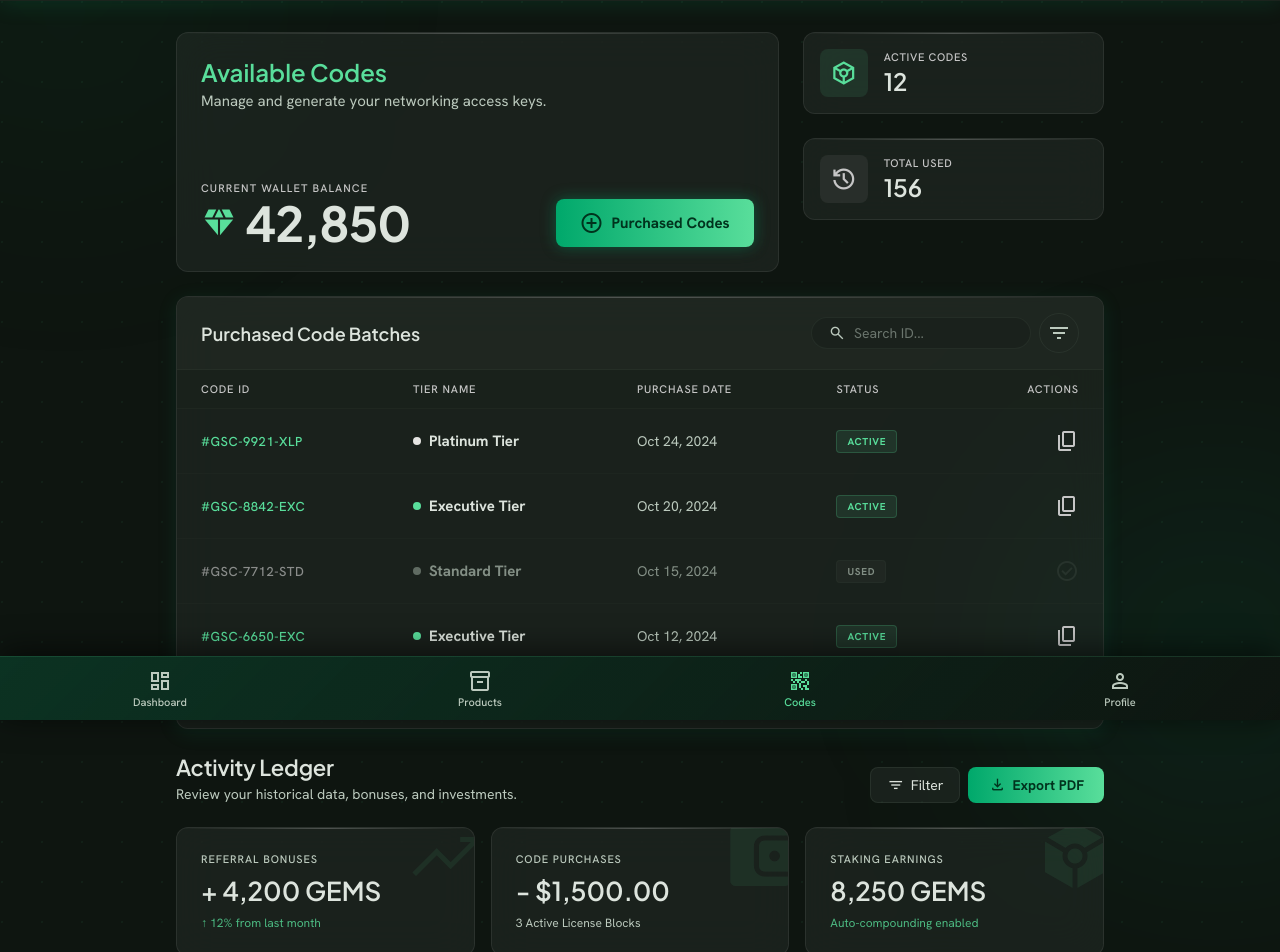
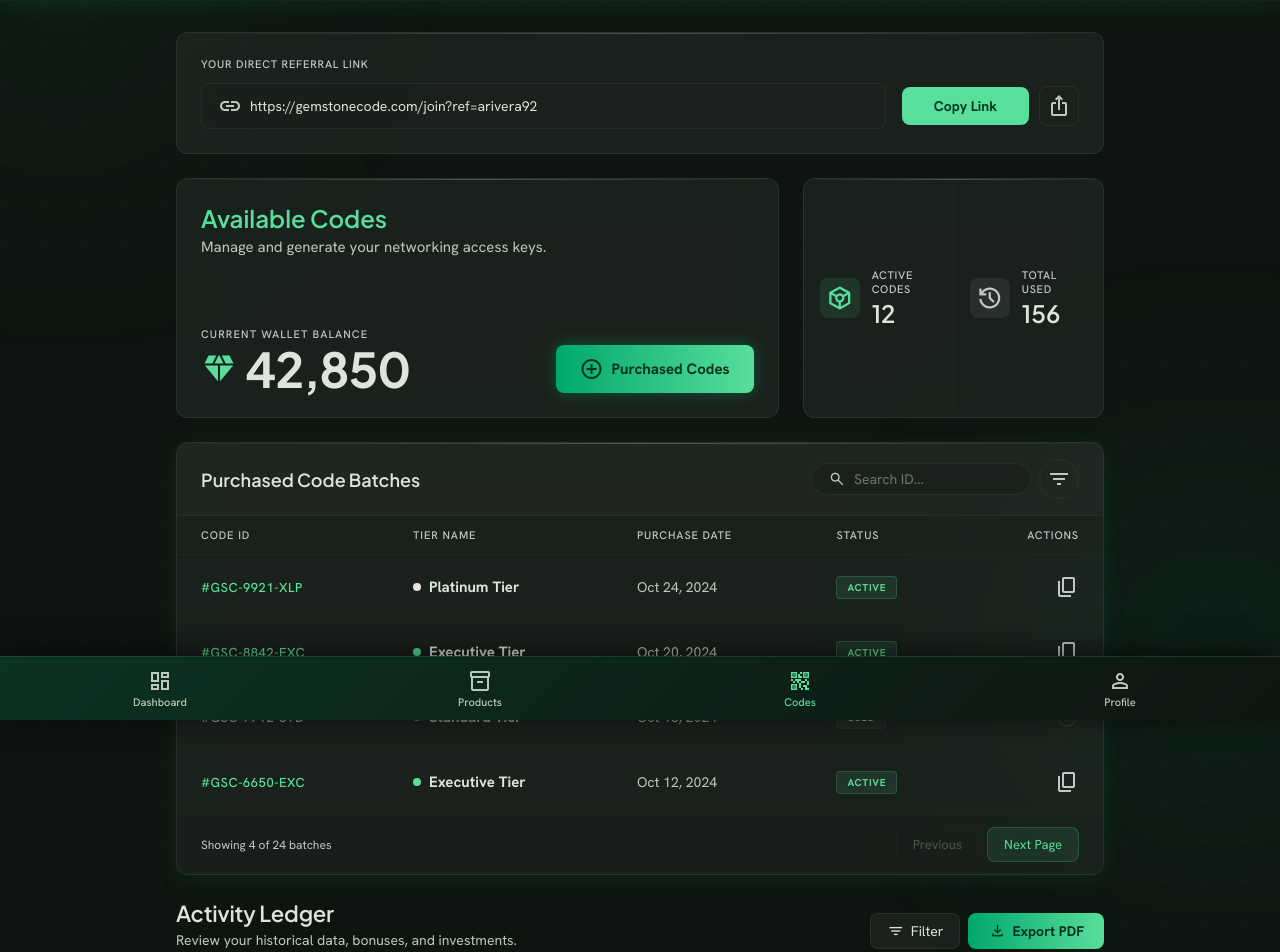
Before and after one commit to lutz1/gemstonerewardsystemplatform, a React (Vite) app: page /purchase-codes in a window 1280 px wide. Shown: the part 80-1032 px from the top of the page. Built offline with nearby package versions, Linux system fonts and the light colour scheme.

Commit message:
added referral sharing

```diff
--- a/src/pages/PurchaseCodes/PurchaseCodesPage.css
+++ b/src/pages/PurchaseCodes/PurchaseCodesPage.css
@@ -65,6 +65,106 @@
 .pc-glass-panel:hover {
   background: rgba(47, 54, 49, 0.55);
   box-shadow: 0 0 24px rgba(0, 168, 107, 0.18), 0 4px 30px rgba(0, 0, 0, 0.15);
+}
+
+/* ─── Direct referral link ────────────────────────────────────── */
+
+.pc-referral-box {
+  padding: 24px;
+}
+
+.pc-referral-label {
+  display: block;
+  font-family: 'Hanken Grotesk', sans-serif;
+  font-size: 11px;
+  font-weight: 500;
+  letter-spacing: 0.07em;
+  text-transform: uppercase;
+  color: var(--secondary);
+  margin-bottom: 12px;
+}
+
+.pc-referral-row {
+  display: flex;
+  flex-direction: column;
+  gap: 16px;
+}
+
+@media (min-width: 768px) {
+  .pc-referral-row { flex-direction: row; }
+}
+
+.pc-referral-input-wrap {
+  flex: 1;
+  display: flex;
+  align-items: center;
+  gap: 8px;
+  background: rgba(26, 33, 28, 0.5);
+  padding: 10px 16px;
+  border-radius: 8px;
+  border: 1px solid rgba(61, 74, 65, 0.3);
+  min-width: 0;
+}
+
+.pc-referral-input-wrap .material-symbols-outlined {
+  color: var(--on-surface-variant);
+  flex-shrink: 0;
+}
+
+.pc-referral-input {
+  background: transparent;
+  border: none;
+  outline: none;
+  font-family: 'Hanken Grotesk', sans-serif;
+  font-size: 14px;
+  color: var(--on-surface);
+  width: 100%;
+  min-width: 0;
+}
+
+.pc-referral-actions {
+  display: flex;
+  align-items: center;
+  gap: 10px;
+  flex-shrink: 0;
+}
+
+.pc-referral-copy-btn {
+  flex: 1;
+  background: var(--primary);
+  color: var(--on-primary);
+  border: none;
+  padding: 10px 32px;
+  border-radius: 8px;
+  font-family: 'Hanken Grotesk', sans-serif;
+  font-size: 14px;
+  font-weight: 700;
+  cursor: pointer;
+  white-space: nowrap;
+  transition: opacity 0.15s, transform 0.1s;
+}
+
+.pc-referral-copy-btn:hover  { opacity: 0.9; }
+.pc-referral-copy-btn:active { transform: scale(0.95); }
+
+.pc-referral-share-btn {
+  width: 40px;
+  height: 40px;
+  display: flex;
+  align-items: center;
+  justify-content: center;
+  border-radius: 8px;
+  border: 1px solid rgba(61, 74, 65, 0.35);
+  background: none;
+  color: var(--on-surface-variant);
+  cursor: pointer;
+  transition: background 0.15s, color 0.15s;
+  flex-shrink: 0;
+}
+
+.pc-referral-share-btn:hover {
+  background: rgba(47, 54, 49, 0.5);
+  color: var(--primary);
 }
 
 /* ─── Main ────────────────────────────────────────────────────── */
@@ -184,28 +284,41 @@
 .pc-generate-btn:hover  { opacity: 0.92; }
 .pc-generate-btn:active { transform: scale(0.95); }
 
-/* Quick stats column */
-.pc-quick-stats {
+/* Quick stats panel (merged, side-by-side) */
+.pc-stat-mini-panel {
   display: flex;
-  flex-direction: column;
-  gap: 24px;
+  flex-direction: row;
+  padding: 4px 0;
 }
 
-.pc-stat-mini {
-  padding: 16px;
+.pc-stat-mini-row {
+  flex: 1;
+  min-width: 0;
   display: flex;
   align-items: center;
-  gap: 16px;
+  gap: 12px;
+  padding: 16px 16px;
+}
+
+.pc-stat-mini-row + .pc-stat-mini-row {
+  border-left: 1px solid rgba(61, 74, 65, 0.15);
 }
 
 .pc-stat-mini-icon {
-  width: 48px;
-  height: 48px;
+  width: 40px;
+  height: 40px;
   border-radius: 8px;
   display: flex;
   align-items: center;
   justify-content: center;
   flex-shrink: 0;
+}
+
+@media (max-width: 380px) {
+  .pc-stat-mini-row { padding: 14px 10px; gap: 8px; }
+  .pc-stat-mini-icon { width: 34px; height: 34px; }
+  .pc-stat-mini-icon .material-symbols-outlined { font-size: 20px; }
+  .pc-stat-mini-value { font-size: 20px; }
 }
 
 .pc-stat-mini-icon.primary {
@@ -610,42 +723,37 @@
   font-size: 18px;
 }
 
-/* Stats grid */
+/* Stats panel (merged, side-by-side at every width) */
 
-.pcl-stats-grid {
-  display: grid;
-  grid-template-columns: 1fr;
-  gap: 16px;
+.pcl-stats-panel {
+  display: flex;
+  flex-direction: row;
 }
 
-@media (min-width: 640px) {
-  .pcl-stats-grid { grid-template-columns: repeat(3, 1fr); }
+.pcl-stat-col {
+  flex: 1;
+  min-width: 0;
+  display: flex;
+  flex-direction: column;
+  gap: 4px;
+  padding: 14px 12px;
 }
 
-.pcl-stat-card {
-  padding: 24px;
-  display: flex;
-  flex-direction: column;
-  gap: 8px;
-  position: relative;
-  overflow: hidden;
+.pcl-stat-col + .pcl-stat-col {
+  border-left: 1px solid rgba(61, 74, 65, 0.15);
 }
 
-.pcl-stat-bg-icon {
-  position: absolute;
-  right: -12px;
-  top: -12px;
-  font-size: 80px;
-  opacity: 0.08;
+.pcl-stat-icon {
+  font-size: 20px;
   color: var(--primary);
-  pointer-events: none;
+  flex-shrink: 0;
 }
 
 .pcl-stat-label {
   font-family: 'Hanken Grotesk', sans-serif;
-  font-size: 11px;
+  font-size: 10px;
   font-weight: 500;
-  letter-spacing: 0.08em;
+  letter-spacing: 0.05em;
   text-transform: uppercase;
   color: var(--on-surface-variant);
   position: relative;
@@ -654,7 +762,7 @@
 
 .pcl-stat-value {
   font-family: 'Plus Jakarta Sans', sans-serif;
-  font-size: 26px;
+  font-size: 17px;
   font-weight: 600;
   color: var(--on-surface);
   position: relative;
@@ -663,9 +771,17 @@
 
 .pcl-stat-caption {
   font-family: 'Hanken Grotesk', sans-serif;
-  font-size: 12px;
+  font-size: 10px;
   position: relative;
   z-index: 1;
+}
+
+@media (min-width: 640px) {
+  .pcl-stat-col { padding: 20px 22px; gap: 6px; }
+  .pcl-stat-icon { font-size: 26px; }
+  .pcl-stat-label { font-size: 11px; letter-spacing: 0.08em; }
+  .pcl-stat-value { font-size: 22px; }
+  .pcl-stat-caption { font-size: 12px; }
 }
 
 .pcl-stat-caption-primary { color: rgba(89, 222, 155, 0.8); }
--- a/src/pages/PurchaseCodes/PurchaseCodesPage.jsx
+++ b/src/pages/PurchaseCodes/PurchaseCodesPage.jsx
@@ -62,15 +62,44 @@ const ledgerStats = [
   },
 ];
 
+const REFERRAL_LINK = "https://gemstonecode.com/join?ref=arivera92";
+
 export default function PurchaseCodesPage() {
   const [search, setSearch] = useState("");
   const [transactions] = useState(() => getTransactions());
+  const [copied, setCopied] = useState(false);
 
   const filtered = codes.filter(
     (c) =>
       c.id.toLowerCase().includes(search.toLowerCase()) ||
       c.tier.toLowerCase().includes(search.toLowerCase())
   );
+
+  const handleCopyReferral = async () => {
+    try {
+      await navigator.clipboard.writeText(REFERRAL_LINK);
+      setCopied(true);
+      setTimeout(() => setCopied(false), 2000);
+    } catch (err) {
+      console.error("Failed to copy referral link:", err);
+    }
+  };
+
+  const handleShareReferral = async () => {
+    if (navigator.share) {
+      try {
+        await navigator.share({
+          title: "Join Gemstone Code",
+          text: "Join me on Gemstone Code and get access to executive networking codes.",
+          url: REFERRAL_LINK,
+        });
+      } catch (err) {
+        // User cancelled the share sheet — nothing to do.
+      }
+    } else {
+      handleCopyReferral();
+    }
+  };
 
   return (
     <div className="pc-root">
@@ -84,6 +113,36 @@ export default function PurchaseCodesPage() {
       {/* ── Main ─────────────────────────────────────────────── */}
       <main className="pc-main">
         <div className="pc-content">
+
+          {/* ── Direct referral link ────────────────────────── */}
+          <section className="pc-glass-panel pc-referral-box">
+            <label className="pc-referral-label">Your Direct Referral Link</label>
+            <div className="pc-referral-row">
+              <div className="pc-referral-input-wrap">
+                <span className="material-symbols-outlined">link</span>
+                <input
+                  type="text"
+                  readOnly
+                  value={REFERRAL_LINK}
+                  className="pc-referral-input"
+                  onFocus={(e) => e.target.select()}
+                  aria-label="Your direct referral link"
+                />
+              </div>
+              <div className="pc-referral-actions">
+                <button className="pc-referral-copy-btn" onClick={handleCopyReferral}>
+                  {copied ? "Copied!" : "Copy Link"}
+                </button>
+                <button
+                  className="pc-referral-share-btn"
+                  onClick={handleShareReferral}
+                  aria-label="Share referral link"
+                >
+                  <span className="material-symbols-outlined">ios_share</span>
+                </button>
+              </div>
+            </div>
+          </section>
 
           {/* ── Hero bento ─────────────────────────────────── */}
           <section className="pc-hero-grid">
@@ -117,8 +176,8 @@ export default function PurchaseCodesPage() {
             </div>
 
             {/* Quick stats column */}
-            <div className="pc-quick-stats">
-              <div className="pc-glass-panel pc-stat-mini">
+            <div className="pc-glass-panel pc-stat-mini-panel">
+              <div className="pc-stat-mini-row">
                 <div className="pc-stat-mini-icon primary">
                   <span className="material-symbols-outlined">token</span>
                 </div>
@@ -127,7 +186,7 @@ export default function PurchaseCodesPage() {
                   <p className="pc-stat-mini-value">12</p>
                 </div>
               </div>
-              <div className="pc-glass-panel pc-stat-mini">
+              <div className="pc-stat-mini-row">
                 <div className="pc-stat-mini-icon muted">
                   <span className="material-symbols-outlined">history</span>
                 </div>
@@ -247,16 +306,20 @@ export default function PurchaseCodesPage() {
             </div>
 
             {/* Stats bento */}
-            <div className="pcl-stats-grid">
+            <div className="pc-glass-panel pcl-stats-panel">
               {ledgerStats.map((s) => (
-                <div className="pc-glass-panel pcl-stat-card" key={s.key}>
-                  <span className="material-symbols-outlined pcl-stat-bg-icon"
-                    style={{ fontVariationSettings: "'FILL' 1" }}>
+                <div className="pcl-stat-col" key={s.key}>
+                  <span
+                    className="material-symbols-outlined pcl-stat-icon"
+                    style={{ fontVariationSettings: "'FILL' 1" }}
+                  >
                     {s.icon}
                   </span>
-                  <span className="pcl-stat-label">{s.label}</span>
-                  <p className="pcl-stat-value">{s.value}</p>
-                  <p className={`pcl-stat-caption ${s.captionClass}`}>{s.caption}</p>
+                  <div>
+                    <span className="pcl-stat-label">{s.label}</span>
+                    <p className="pcl-stat-value">{s.value}</p>
+                    <p className={`pcl-stat-caption ${s.captionClass}`}>{s.caption}</p>
+                  </div>
                 </div>
               ))}
             </div>
```
